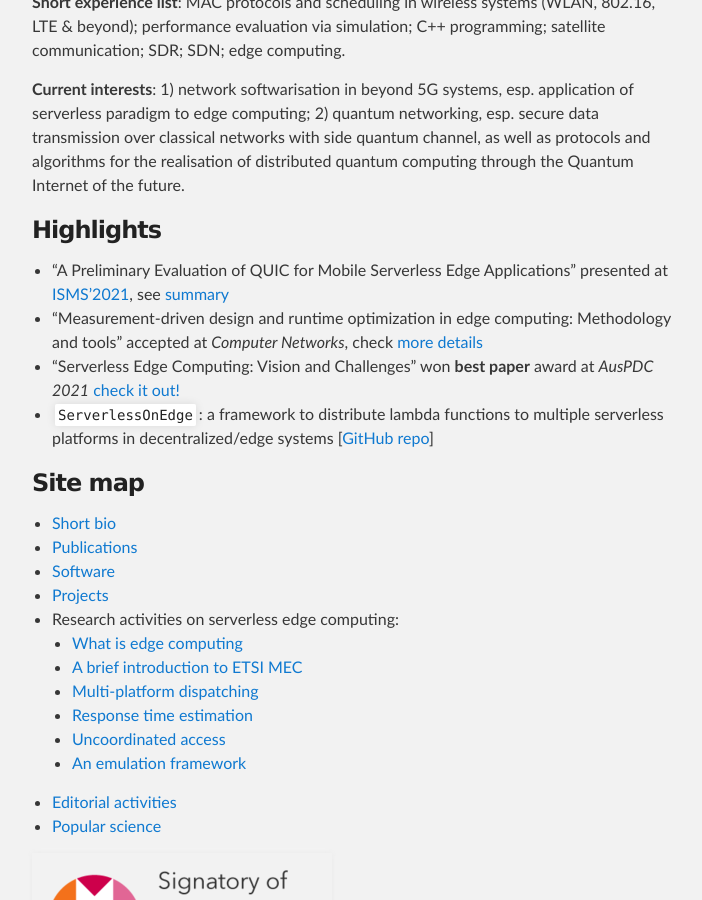
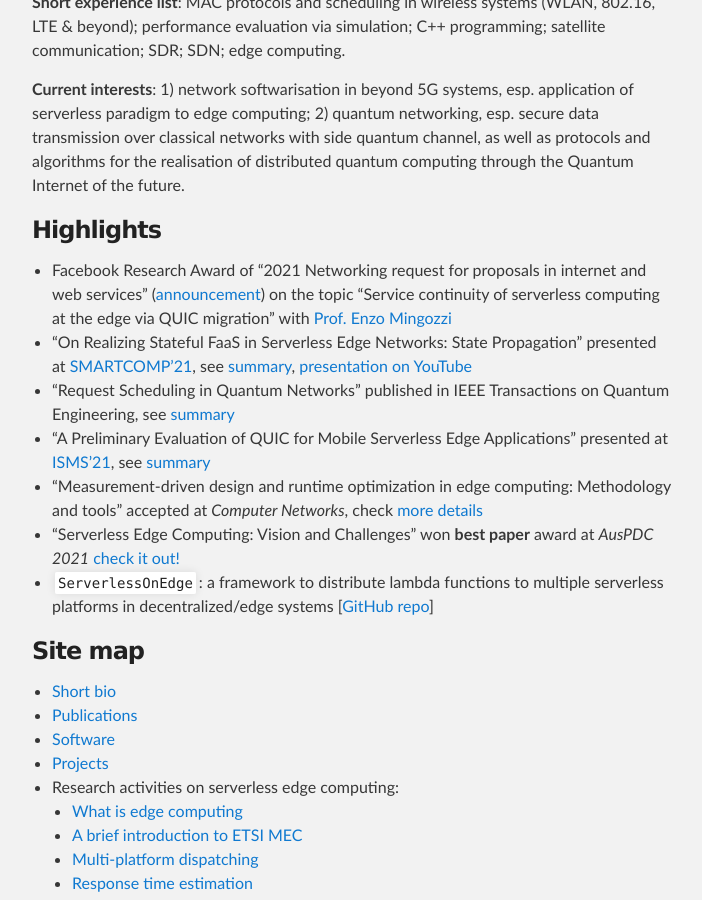
Before and after one commit to ccicconetti/ccicconetti.github.io, a Jekyll site: the page built from index.md, in a window 1280 px wide and 900 px high, scrolled down 309 px. Shown: the whole window, without its empty margins (288-990 px from the left). Built offline with Jekyll 4.4.1, drawn with Linux system fonts in a browser that asks for light colours.

Commit message:
Update highlights and publications
FB grant 2021
SMARTCOMP'21
TQE

```diff
--- a/index.md
+++ b/index.md
@@ -11,7 +11,10 @@ Hello, I'm a Researcher in the [Ubiquitous Internet](http://cnd.iit.cnr.it/) gro
 
 ### Highlights
 
-- "A Preliminary Evaluation of QUIC for Mobile Serverless Edge Applications" presented at [ISMS'2021](http://wowmom2021.iit.cnr.it/workshops/isms-2021/), see [summary](isms2021.md)
+- Facebook Research Award of "2021 Networking request for proposals in internet and web services" ([announcement](https://research.fb.com/blog/2021/08/announcing-the-winners-of-the-2021-networking-request-for-proposals-in-internet-and-web-services/)) on the topic "Service continuity of serverless computing at the edge via QUIC migration" with [Prof. Enzo Mingozzi](http://www2.ing.unipi.it/~a009395/home/index.htm)
+- "On Realizing Stateful FaaS in Serverless Edge Networks: State Propagation" presented at [SMARTCOMP'21](https://www.smart-comp.info/), see [summary](statefulfaas.md), [presentation on YouTube](https://youtu.be/gc1pQ56UMAA)
+- "Request Scheduling in Quantum Networks" published in IEEE Transactions on Quantum Engineering, see [summary](tqe2021.md)
+- "A Preliminary Evaluation of QUIC for Mobile Serverless Edge Applications" presented at [ISMS'21](http://wowmom2021.iit.cnr.it/workshops/isms-2021/), see [summary](isms2021.md)
 - "Measurement-driven design and runtime optimization in edge computing: Methodology and tools" accepted at _Computer Networks_, check [more details](mecperf.md)
 - "Serverless Edge Computing: Vision and Challenges" won **best paper** award at _AusPDC 2021_ [check it out!](https://dl.acm.org/doi/10.1145/3437378.3444367)
 - `ServerlessOnEdge`: a framework to distribute lambda functions to multiple serverless platforms in decentralized/edge systems [[GitHub repo](https://github.com/ccicconetti/serverlessonedge)]
```
Also changed, not shown: publications.md (+2 -0 lines).
